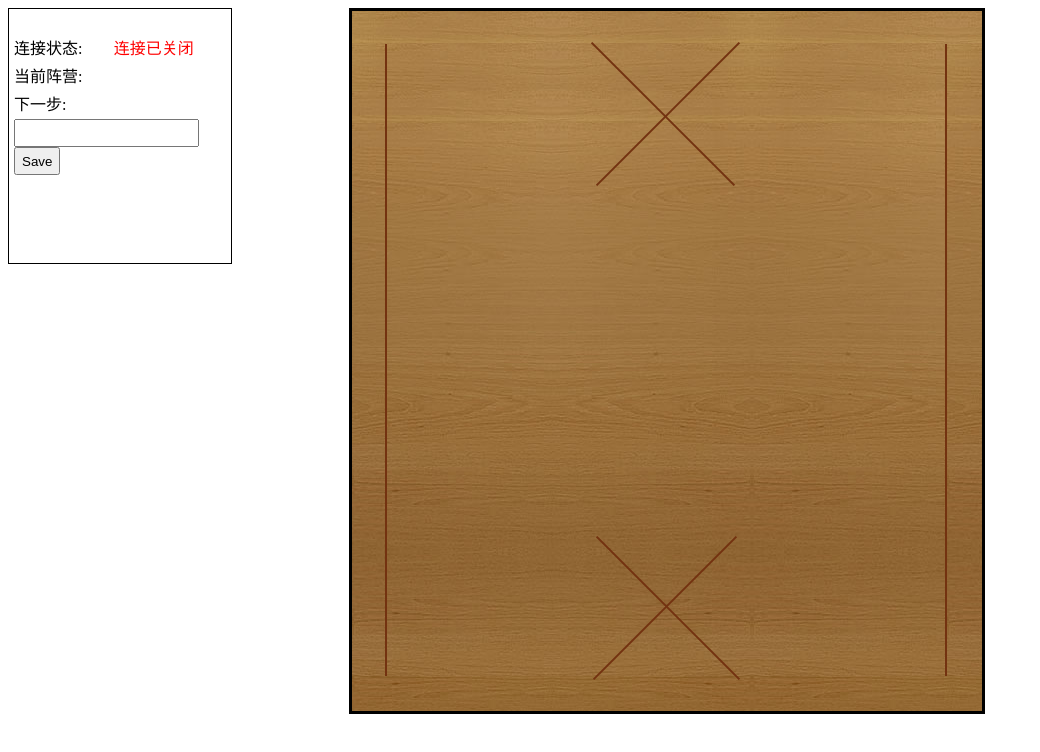
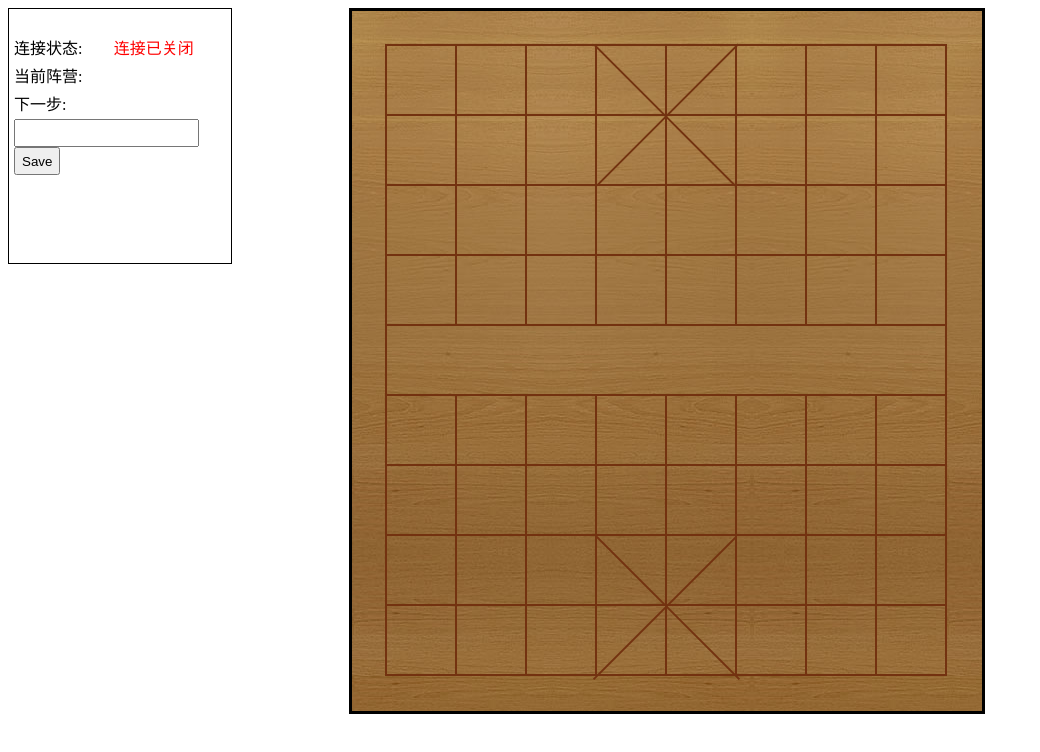
Before and after one commit to wzcssw/ChineseChess, a plain HTML site: page public/index.html in a window 1280 px wide. Shown: the whole page, without its empty margins (0-1040 px from the left). Drawn offline with Linux system fonts and the light colour scheme.

Commit message:
棋盘样式

```diff
--- a/public/index.html
+++ b/public/index.html
@@ -34,7 +34,7 @@
             </table>
         </div>
 
-        <div class="chess_map_wrapper" style="width:630px;height:700px;border: solid;margin-left: 27%;">
+        <div class="chess_map_wrapper" style="width:630px;height:700px;border: solid;margin-left: 27%;" id="wrapper">
             <div id="chess_map"></div>
             <div class="map_border_left"></div>
             <div class="map_border_right"></div>
@@ -44,6 +44,8 @@
             <div class="map_top_slash_right"></div>
             <div class="map_bottom_slash_left"></div>
             <div class="map_bottom_slash_right"></div>
+            <div class="map_horizontal_line"></div>
+            <div class="map_vertical_line"></div>
         </div>
     </body>
 </html>
--- a/public/script.js
+++ b/public/script.js
@@ -138,11 +138,7 @@ var appent_chess_dom = function(map,x,y,river){
   }else if(map[str][0]=="B"){
     cls = "b-chess"
   }
-  if(cls.substring(0,5) == "empty"){
-    $("#chess_map").append("<div class=\"block "+cls +" "+map[str]+" \" onclick='chess_click(this,\""+map[str]+"\",\""+str+"\")'><div class='line'></div><div class='vertical_line'></div></div>");
-  }else{
-    $("#chess_map").append("<div class=\"block "+cls +" "+map[str]+" \" onclick='chess_click(this,\""+map[str]+"\",\""+str+"\")'><div class='point_hook'></div></div>");
-  }
+  $("#chess_map").append("<div class=\"block "+cls +" "+map[str]+" \" onclick='chess_click(this,\""+map[str]+"\",\""+str+"\")'><div class='point_hook'></div></div>");
 }
 /////
 
@@ -218,7 +214,24 @@ var save_username = function(){
   setCookie("chinese_chess_username",username);
 }
 
+var draw_map = function (){
+  var top = 33;
+  var left = 33;
+  for(var i=0;i<9;i++){
+    top += 70
+    $("#wrapper").append("<div class='map_horizontal_line' style='top: "+top+"px'></div>")
+  }
+
+  for(var i =0;i<7;i++){
+    left+=70;
+    $("#wrapper").append("<div class='map_vertical_top_line' style='left: "+left+"px'></div>")
+    $("#wrapper").append("<div class='map_vertical_bottom_line' style='left: "+left+"px'></div>")
+  }
+
+};
+
 $().ready(function(){
+  draw_map();
   user_id = getCookie('chinese_chess_user_id');
   player_name = getCookie('chinese_chess_username');
   $("#hi_title").html(player_name);
--- a/public/style.css
+++ b/public/style.css
@@ -280,19 +280,19 @@ button{
 }
 .map_top_slash_left{
     width: 2px;
-    height: 202px;
+    height: 199px;
     position: absolute;
-    top: 2px;
-    left: 310px;
+    top: 5px;
+    left: 312px;
     transform:rotate(135deg);
     z-index: 100;
     background: #733210;
 }
 .map_top_slash_right{
     width: 2px;
-    height: 202px;
+    height: 199px;
     position: absolute;
-    top: 2px;
+    top: 4px;
     left: 315px;
     transform:rotate(45deg);
     z-index: 100;
@@ -318,3 +318,31 @@ button{
     z-index: 100;
     background: #733210;
 }
+
+.map_horizontal_line{
+    width: 562px;
+    height: 2px;
+    position: absolute;
+    top: 33px;
+    z-index: 100;
+    left: 33px;
+    background:#733210;
+}
+.map_vertical_top_line{
+    width: 2px;
+    height: 280px;
+    position: absolute;
+    top: 33px;
+    z-index: 100;
+    left: 103px;
+    background: #733210;
+}
+.map_vertical_bottom_line{
+    width: 2px;
+    height: 280px;
+    position: absolute;
+    bottom: 35px;
+    z-index: 100;
+    left: 103px;
+    background:#733210;
+}
```
